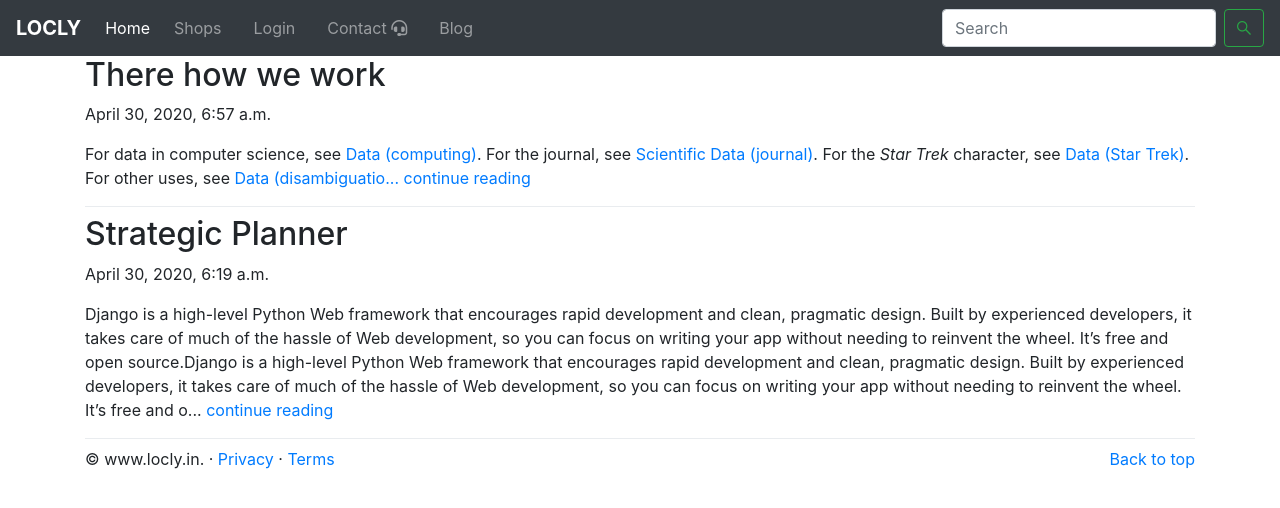
After one commit to prateek0635/my_cart, a Django app: page /blog/0 in a window 1280 px wide. The commit adds this page. Shown: the top 508 px of the page. Run offline with Django 3.2, Linux system fonts and the light colour scheme; data comes from the database, SQL or seed files in the repository; both versions use the stored data as it was after the commit; some libraries are stand-ins or nearby versions.

Commit message:
after blog

```diff
--- a/MyApp/admin.py
+++ b/MyApp/admin.py
@@ -1,5 +1,5 @@
 from django.contrib import admin
-from .models import shop,products,cart,order,contact
+from .models import shop,products,cart,order,contact,myblog
 
 # Register your models here.
 admin.site.register(shop)
@@ -7,3 +7,4 @@ admin.site.register(products)
 admin.site.register(cart)
 admin.site.register(order)
 admin.site.register(contact)
+admin.site.register(myblog)
--- a/MyApp/models.py
+++ b/MyApp/models.py
@@ -1,6 +1,8 @@
 from django.db import models
 from django.contrib.auth.models import User
 from phone_field import PhoneField
+from ckeditor_uploader.fields import RichTextUploadingField
+
 # Create your models here. My Class model will be deleted
 class shop(models.Model):
     shop_id=models.CharField(max_length=20,default='',unique=True)
@@ -90,3 +92,11 @@ class contact(models.Model):
     email=models.CharField(max_length=30)
     sub=models.CharField(max_length=30,blank=True)
     msg=models.TextField(max_length=None)
+
+class myblog(models.Model):
+    title=models.CharField(max_length=30)
+    date=models.DateTimeField(auto_now_add=True)
+    content=RichTextUploadingField()
+
+    def __str__(self):
+        return self.title
--- a/MyApp/urls.py
+++ b/MyApp/urls.py
@@ -21,5 +21,7 @@ urlpatterns = [
     path('orders_update/<int:orderid>', views.order_update ,name='order_update'),
     path('search/', views.search ,name='search'),
     path('contact/', views.contact_us ,name='contact'),
+    path('blog/<int:id>', views.blog_home ,name='blog'),
+    # path('readblog/<int:id>', views.blog_home ,name='readBlog'),
 
 ]
--- a/MyApp/views.py
+++ b/MyApp/views.py
@@ -3,7 +3,7 @@ from django.http import HttpResponse,HttpResponseRedirect
 from django.contrib.auth.models import User
 from django.contrib.auth import authenticate, login,logout
 from django.contrib import messages
-from .models import shop,products,cart,order,contact
+from .models import shop,products,cart,order,contact,myblog
 from django.contrib.auth.decorators import login_required
 # from .forms import *
 
@@ -260,3 +260,13 @@ def contact_us(request):
         messages.success(request, 'Thanks for contacting us ! We will reach you soon')
         return redirect('/contact')
     return render(request,'contact_us.html')
+
+def blog_home(request,id):
+    if id==0:
+        post=myblog.objects.all()
+        param={'blog':post}
+        return render(request,'blog_home.html',param)
+    else:
+        post=myblog.objects.filter(id=id)
+        param={'blog':post}
+        return render(request,'blog_full.html',param)
--- a/MyWebsite/urls.py
+++ b/MyWebsite/urls.py
@@ -14,12 +14,12 @@ Including another URLconf
     2. Add a URL to urlpatterns:  path('blog/', include('blog.urls'))
 """
 from django.contrib import admin
-from django.urls import path,include
-# from django.conf.urls.static import static
-# from django.conf import settings
+from django.urls import path,include,re_path
+from django.conf.urls.static import static
+from django.conf import settings
 
 urlpatterns = [
     path('admin/', admin.site.urls),
-    path('', include('MyApp.urls'))
-]
-# + static(settings.MEDIA_URL, document_root=settings.MEDIA_ROOT)
+    path('', include('MyApp.urls')),
+    path('ckeditor/', include('ckeditor_uploader.urls')),
+] + static(settings.MEDIA_URL, document_root=settings.MEDIA_ROOT)
--- a/templates/base.html
+++ b/templates/base.html
@@ -68,11 +68,14 @@
         </li>
         {% endif %}
         {% if not request.user.is_anonymous %}
-        <li class="nav-item">
-          <a class="nav-link mx-2" ><i class="fas fa-user-circle"></i> {{request.user.first_name}}</a>
-        </li>
-        <li class="nav-item">
-          <a class="nav-link mx-2" href="/logout">Logout</a>
+        <li class="nav-item dropdown">
+          <a class="nav-link dropdown-toggle" href="#" id="navbarDropdown" role="button" data-toggle="dropdown" aria-haspopup="true" aria-expanded="false">
+            <i class="fas fa-user-circle"></i> {{request.user.first_name}}
+          </a>
+          <div class="dropdown-menu" aria-labelledby="navbarDropdown">
+            <a class="dropdown-item" href="#">Welcome {{request.user.first_name}}</a>
+            <a class="dropdown-item" href="/logout">Logout</a>
+          </div>
         </li>
 
 
@@ -81,7 +84,9 @@
         <li class="nav-item">
           <a class="nav-link mx-2" href="contact">Contact <i class="fas fa-headset"></i></a>
         </li>
-      </ul>
+        <li class="nav-item">
+          <a class="nav-link mx-2" href="/blog/0">Blog </a>
+        </li>
 
     </div>
     <form method="GET" action="/search" class="form-inline my-2 my-lg-0">
--- /dev/null
+++ b/templates/blog_home.html
@@ -0,0 +1,19 @@
+{% extends 'base.html' %}
+
+{% block title %}
+Blog
+{% endblock title %}
+
+{% block body %}
+<div class="container">
+{% for i in blog reversed %}
+<div class="blog-post">
+    <h2 class="blog-post-title">{{i.title}}</h2>
+    <p class="blog-post-meta">{{i.date}}</p>
+    {{i.content|slice:":600" |safe}}... <a href="/blog/{{i.id}}">continue reading</a>
+
+  </div><!-- /.blog-post -->
+  <div class="dropdown-divider"></div>
+{% endfor %}
+</div>
+{% endblock body %}
```
Also changed, not shown: MyWebsite/settings.py (+23 -4 lines), templates/blog_full.html (added, +30 -0 lines), MyApp/__init__.py (deleted), MyApp/migrations/0006_myblog.py (added), data/uploads/2020/04/30/1.png (added), data/uploads/2020/04/30/1_thumb.png (added), db.sqlite3, static/2020/04/30/1.png (added), static/2020/04/30/1_R3wa3N4.png (added), static/2020/04/30/1_R3wa3N4_thumb.png (added), static/2020/04/30/locly-white-org.png (added), static/2020/04/30/locly-white-org_thumb.png (added).
